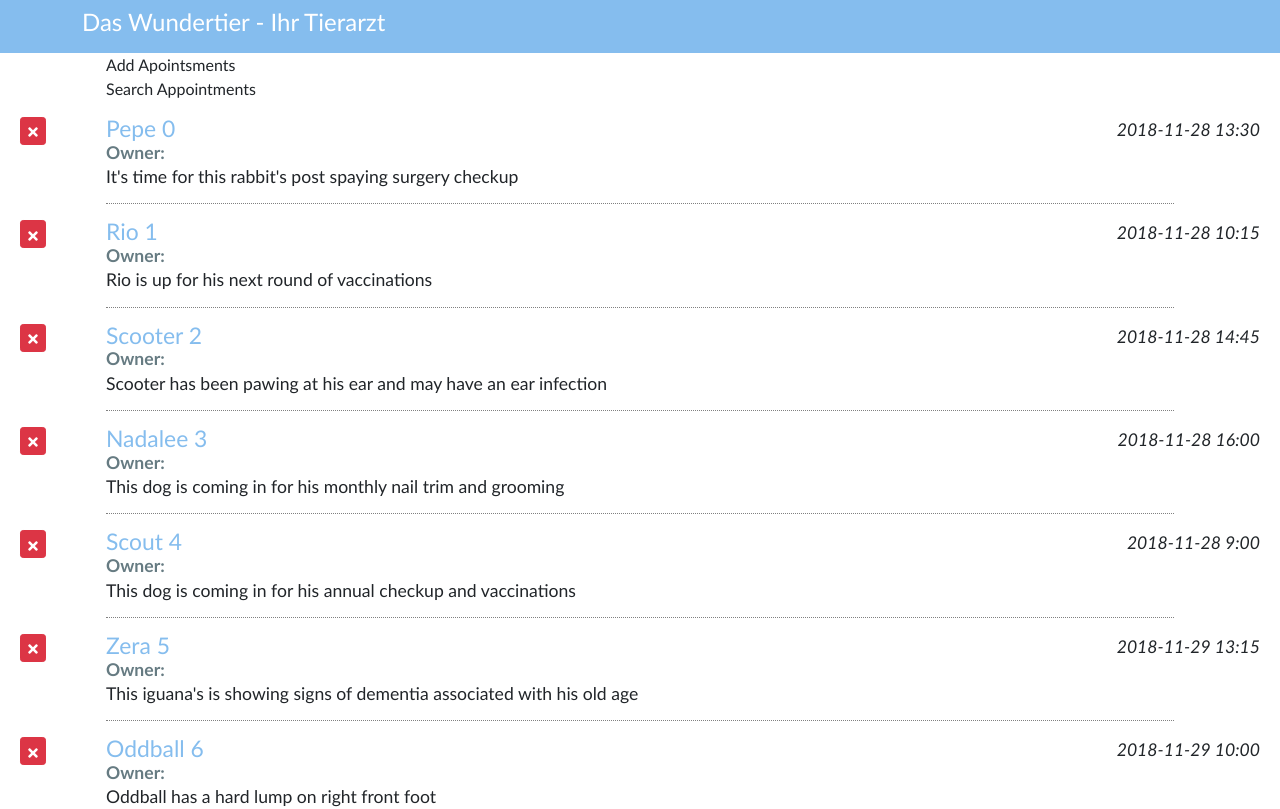
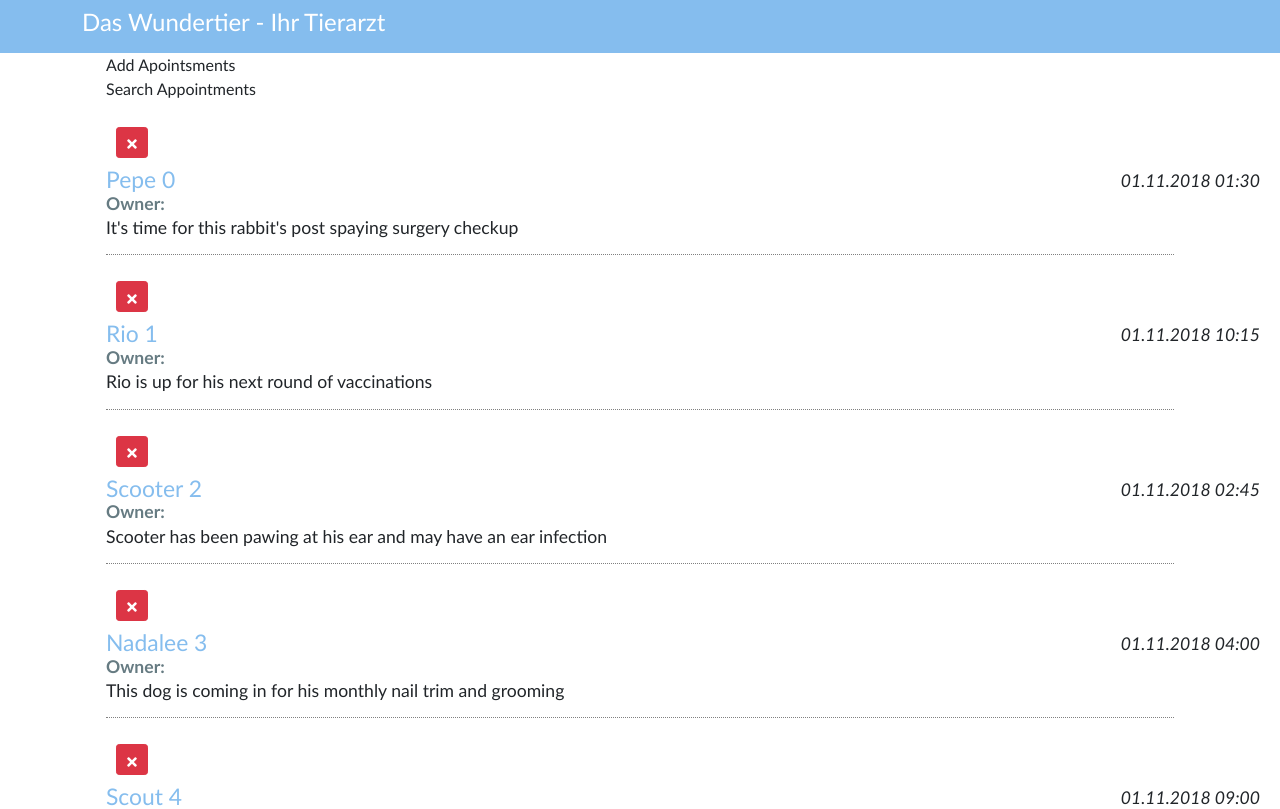
Before and after one commit to Verenasworld/webinterface, a React (Create React App) app: page / in a window 1280 px wide. Shown: the top 809 px of the page. Built offline with nearby package versions, Linux system fonts and the light colour scheme.

Commit message:
bind to delete on click

```diff
--- a/package.json
+++ b/package.json
@@ -14,6 +14,7 @@
     "react": "^17.0.2",
     "react-dom": "^17.0.2",
     "react-icons": "^4.2.0",
+    "react-moment": "^1.1.1",
     "react-scripts": "4.0.3",
     "web-vitals": "^1.1.2"
   },
--- a/src/components/App.js
+++ b/src/components/App.js
@@ -3,6 +3,7 @@ import '../css/App.css';
 import AddApointsment from './AddApointsment';
 import ListApoointsment from './ListApoointsment';
 import SearchApointments from './SearchApointments';
+import {without} from 'lodash';
 
 
 export default class App extends Component {
@@ -11,7 +12,17 @@ constructor(){
   this.state={
     myAppointments:[],
     lastIndex: 0
-  }
+
+  };
+  this.deleteAppointment = this.deleteAppointment.bind(this);
+}
+deleteAppointment(apt) {
+  let tempApts = this.state.myAppointments;
+  tempApts = without(tempApts, apt);
+
+  this.setState({
+    myAppointments: tempApts
+  })
 }
 
 // lebenszyklua methode wird ausgeführt nachdem das Dom gerendert wurde !! ( externe daten einfügen)
--- a/src/components/ListApoointsment.js
+++ b/src/components/ListApoointsment.js
@@ -1,6 +1,6 @@
 import React, { Component } from 'react';
 import { FaTimes } from 'react-icons/fa';
-import Moment from 'moment'
+import Moment from 'react-moment';
 
 
 
@@ -11,7 +11,7 @@ export default class ListApoointsment extends Component {
                 {this.props.appointments.map(item =>(
                      <div className="pet-item col media py-3" key={item.aptId}>
                      <div className="mr-3">
-                       <button className="pet-delete btn btn-sm btn-danger" onClick="deleteAppointment()">
+                       <button className="pet-delete btn btn-sm btn-danger" onClick= {() => this.props.deleteAppointment(item)}>
                            <FaTimes/>
                        </button>
                      </div>
@@ -20,7 +20,13 @@ export default class ListApoointsment extends Component {
                        <div className="pet-head d-flex">
                          <span className="pet-name">{item.petName} {item.aptId}</span>
                          <span className="apt-date ml-auto">
-                         {item.aptDate}
+                           <Moment
+                             date= {item.aptDate}
+                             parse= "YYYY-MM-dd hh:mm"
+
+                             format= "DD.MM.YYYY hh:mm"
+                           />
+
                              </span>
                        </div>
 
--- a/src/css/App.css
+++ b/src/css/App.css
@@ -3,9 +3,8 @@
 }
 
 .pet-delete{
- position: absolute;
- left: 20px;
- padding: 2px 5px 3px 5px;
+
+margin: 10px ;
 
 
 }
```
Also changed, not shown: 1 other file (tests, documents, lock files or other folders).
